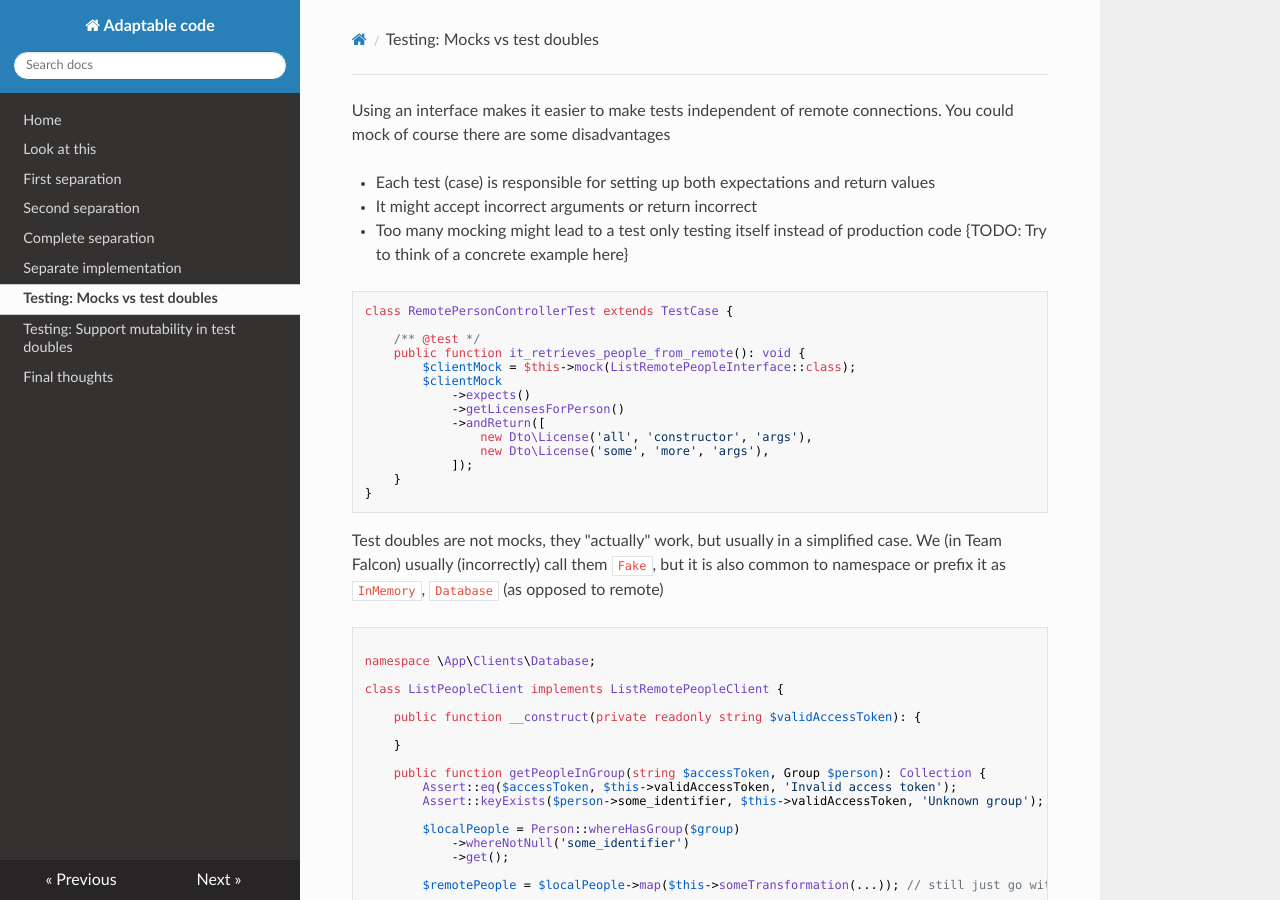
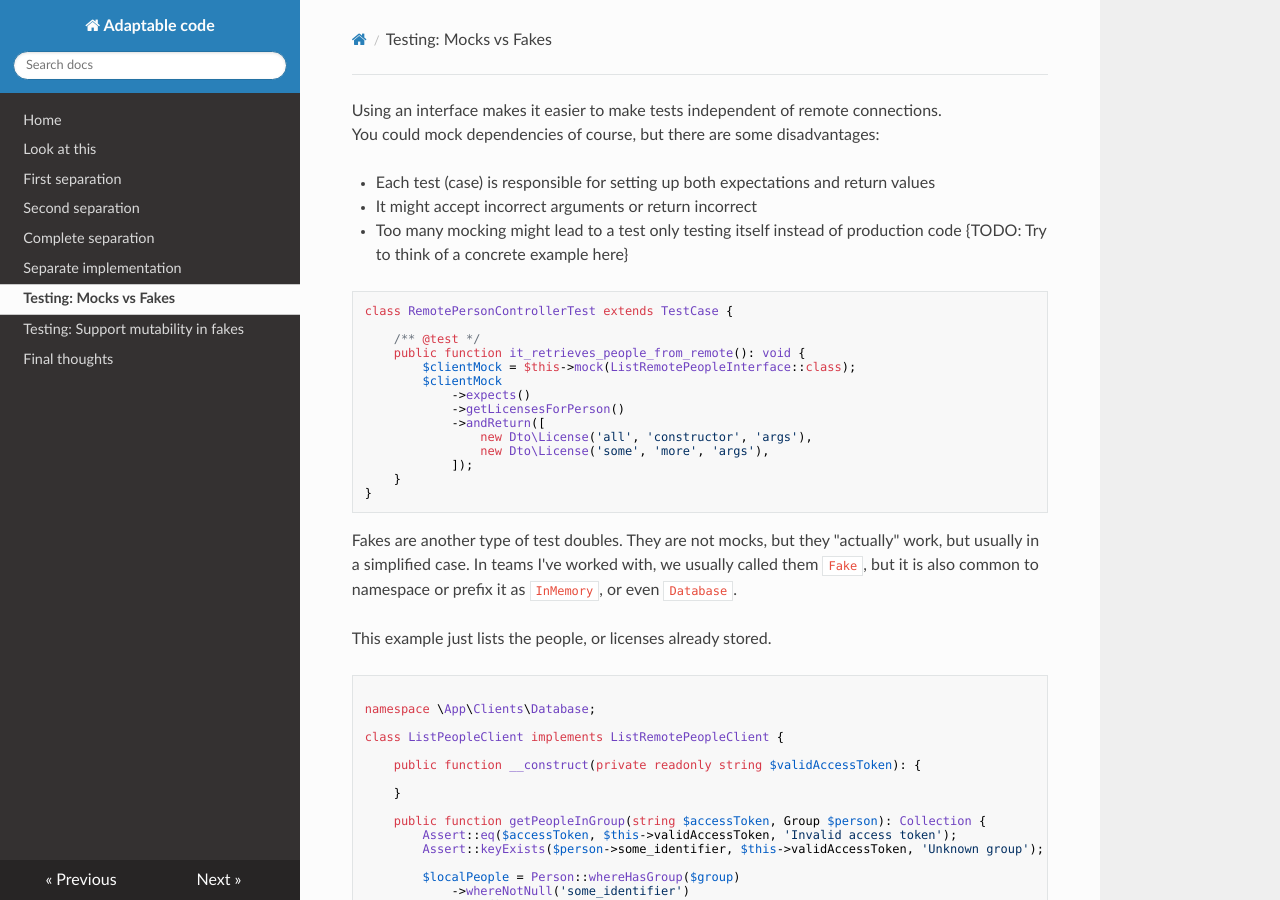
Before and after one commit to jaspermutsaerts-paqt/adaptable-code, an MkDocs documentation site: the page built from docs/10-mocks-vs-fakes.md, in a window 1280 px wide and 900 px high. Built offline with MkDocs 1.6.1, drawn with Linux system fonts in a browser that asks for light colours; nearby versions of some CDN libraries.

````diff
--- a/docs/10-mocks-vs-test-doubles.md
+++ b/docs/10-mocks-vs-fakes.md
@@ -1,5 +1,5 @@
 Using an interface makes it easier to make tests independent of remote connections.
-You could mock of course there are some disadvantages
+You could mock dependencies of course, but there are some disadvantages:
 
 - Each test (case) is responsible for setting up both expectations and return values
 - It might accept incorrect arguments or return incorrect
@@ -24,10 +24,11 @@ class RemotePersonControllerTest extends TestCase {
 ```
 
 
+Fakes are another type of test doubles. They are not mocks, but they "actually" work, but usually in a simplified case.
+In teams I've worked with, we usually called them `Fake`, but it is also common to namespace or prefix it as `InMemory`, or even `Database`.
 
-Test doubles are not mocks, they "actually" work, but usually in a simplified case.
-We (in Team Falcon) usually (incorrectly) call them `Fake`, but it is also common to namespace or prefix it as `InMemory`, `Database` (as opposed to remote)
 
+This example just lists the people, or licenses already stored.
 
 ```php
 
--- a/mkdocs.yml
+++ b/mkdocs.yml
@@ -7,8 +7,8 @@ nav:
   - Second separation: 2-separate-interfaces-subject.md
   - Complete separation: 3-separate-interfaces-functionality.md
   - Separate implementation: 4-large-clients.md
-  - "Testing: Mocks vs test doubles": 10-mocks-vs-test-doubles.md
-  - "Testing: Support mutability in test doubles": 11-mutability-doubles.md
+  - "Testing: Mocks vs Fakes": 10-mocks-vs-fakes.md
+  - "Testing: Support mutability in fakes": 11-mutability-fakes.md
   - "Final thoughts": 12-outro.md
 
 
````
Also changed, not shown: README.md (+1 -1 lines), docs/11-mutability-fakes.md (renamed from docs/11-mutability-doubles.md, +4 -2 lines), docs/3-separate-interfaces-functionality.md (+10 -8 lines), docs/index.md (+2 -3 lines).
